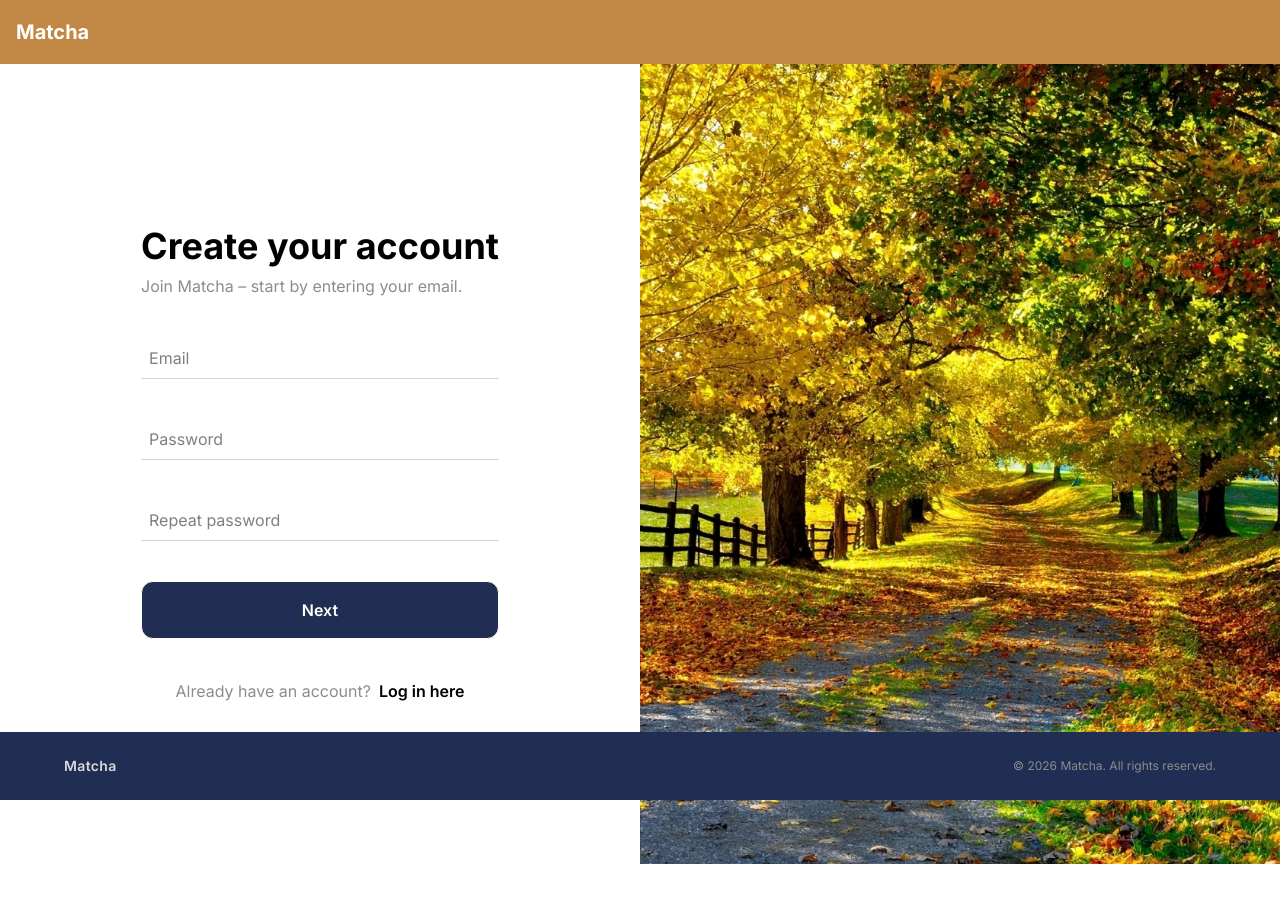
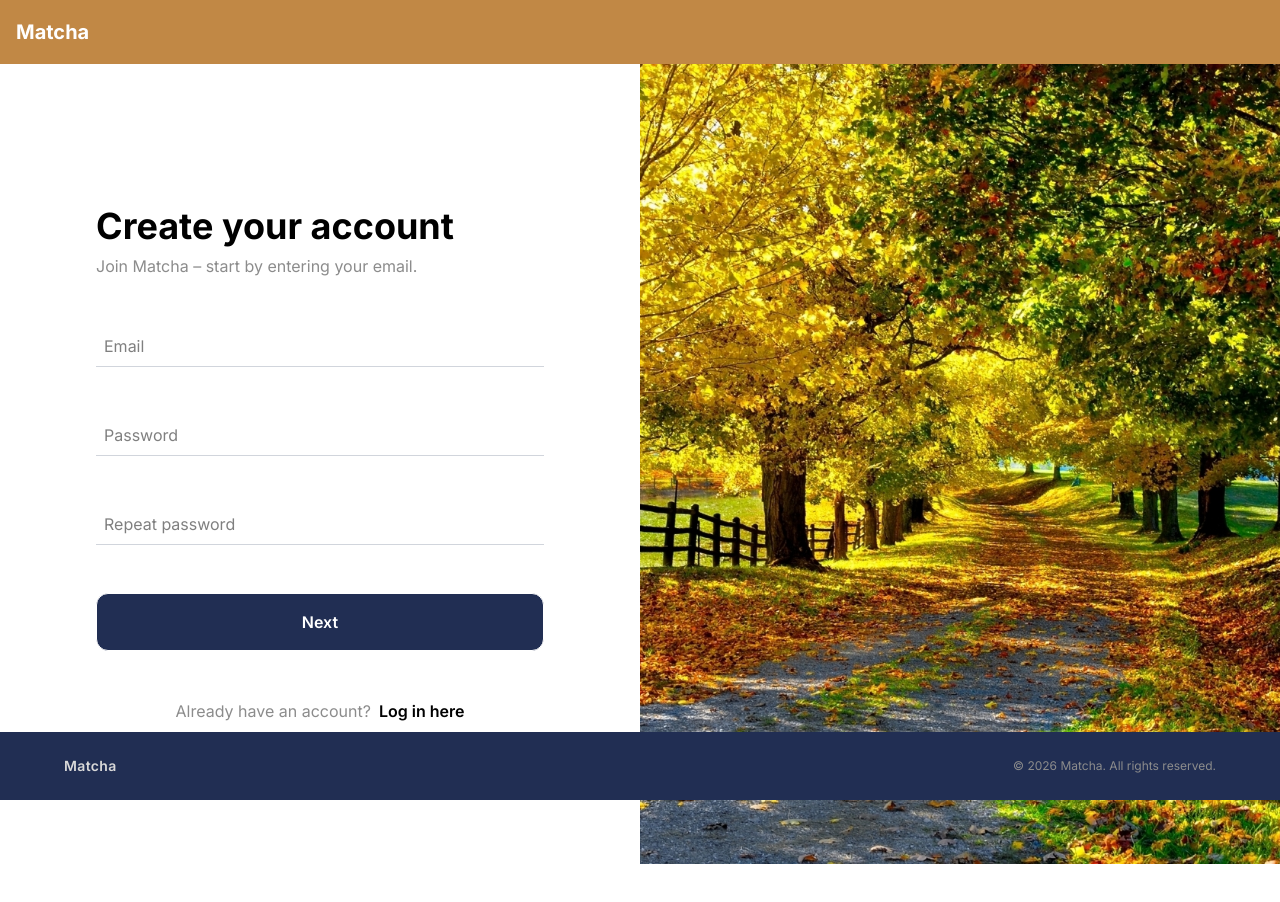
Before and after one commit to 42-matcha-dev/42-matcha, a Next.js app in the folder frontend/: page /signup in a window 1280 px wide. Shown: the top 902 px of the page. Built offline with nearby package versions, Linux system fonts and the light colour scheme.

Commit message:
fix: aligh signup form layout with other auth pages

```diff
--- a/frontend/src/app/components/SignupMain.tsx
+++ b/frontend/src/app/components/SignupMain.tsx
@@ -59,10 +59,10 @@ export default function RegisterBasicForm() {
     };
 
   return (
-    <div className="flex justify-center items-center h-full bg-white text-black p-4">
+    <div className="flex justify-center lg:items-center h-full w-full bg-white text-black">
       <form
         onSubmit={handleSubmit(onSubmit)}
-        className="flex flex-col items-center w-1/1.9 max-w-md p-5 gap-10">
+        className="flex flex-1 flex-col items-center max-w-md gap-12">
           <Title title="Create your account" subTitle="Join Matcha – start by entering your email."/>
           <InputForm placeholder="Email" type="text" error={errors.email} {...register("email")}/>
           <InputForm placeholder="Password" type="password" error={errors.password} {...register("password")}/>
```
